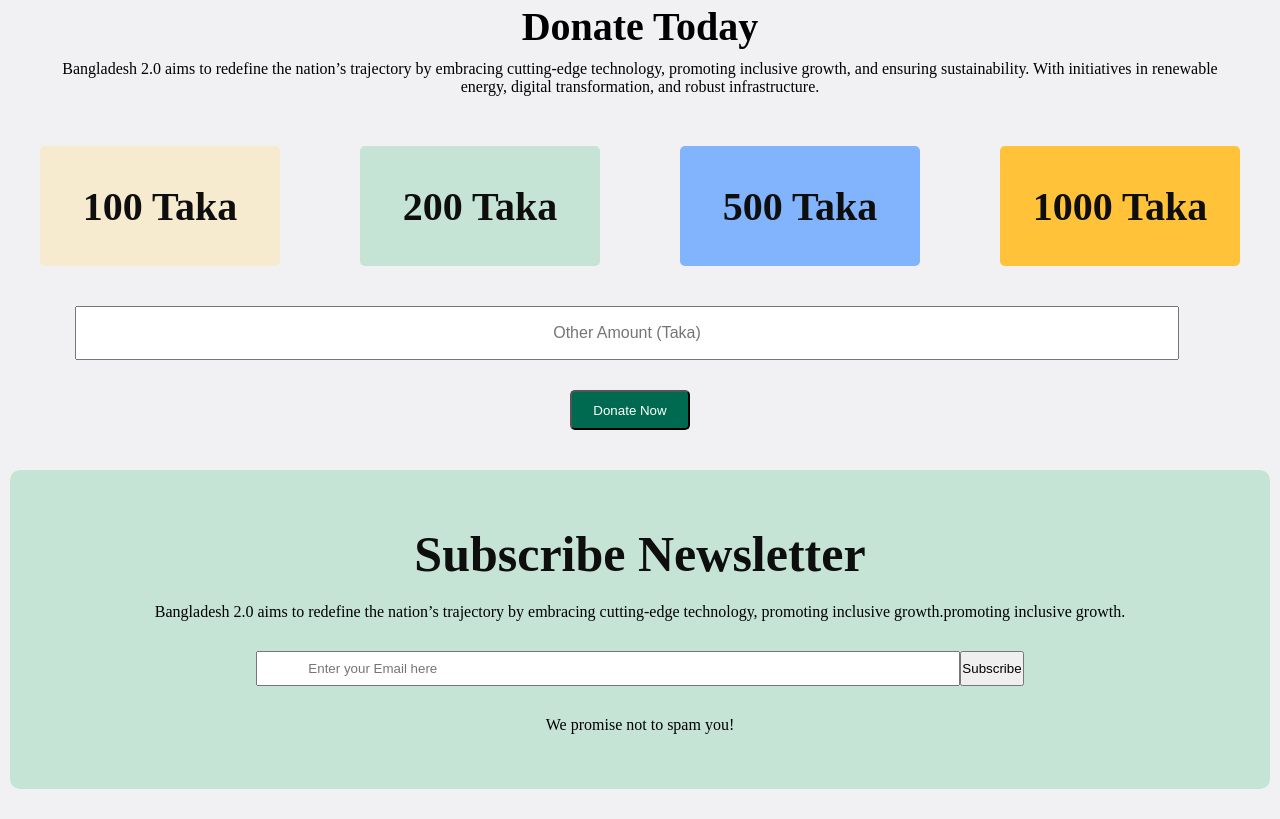
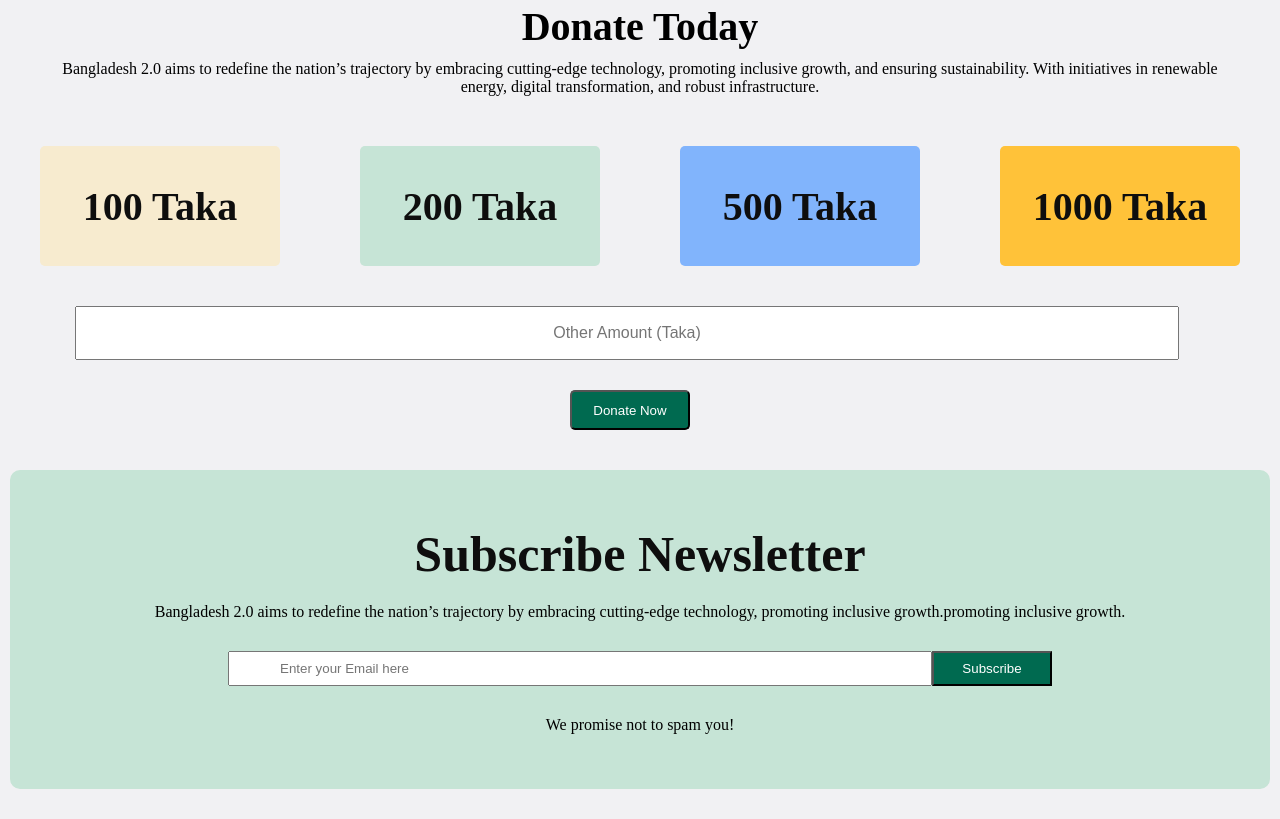
Before and after one commit to arbijoy223/Assignment-submit-01, a plain HTML site: page index.html in a window 1280 px wide. Shown: the part 2186-3005 px from the top of the page. Drawn offline with Linux system fonts and the light colour scheme.

Commit message:
added button clor

```diff
--- a/index.html
+++ b/index.html
@@ -131,7 +131,7 @@
         </p>
         <div class="sub-input-box">
             <input class="sub-input" type="text" placeholder="Enter your Email here">
-            <button class="sub-btn btn-hover">Subscribe</button>
+            <button class="sub-btn">Subscribe</button>
         </div>
         <p class="promise">
             We promise not to spam you!
--- a/styles/style1.css
+++ b/styles/style1.css
@@ -232,7 +232,7 @@ width:120px;
 height:40px;
     margin: 10px 350px 10px 570px;
     color:#FFFFFF;
-border-radius: 5px;;
+border-radius: 5px;
 }
 .sub-news{
     background-color: #C6E4D6;
@@ -263,6 +263,12 @@ border-radius: 5px;;
 .sub-input{
    padding:0px 50px;
 }
+.sub-btn{
+    background-color:#006A50;
+    width:120px;
+    height:35px;
+        color:#FFFFFF;
+}
 .promise{
 
     text-align: center;
```
